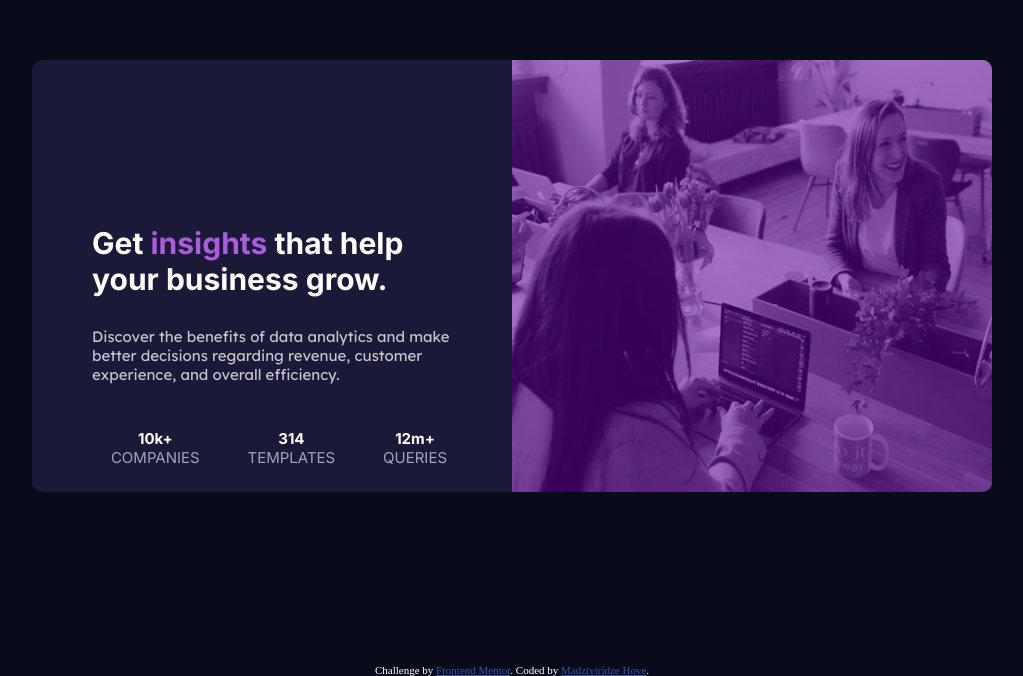
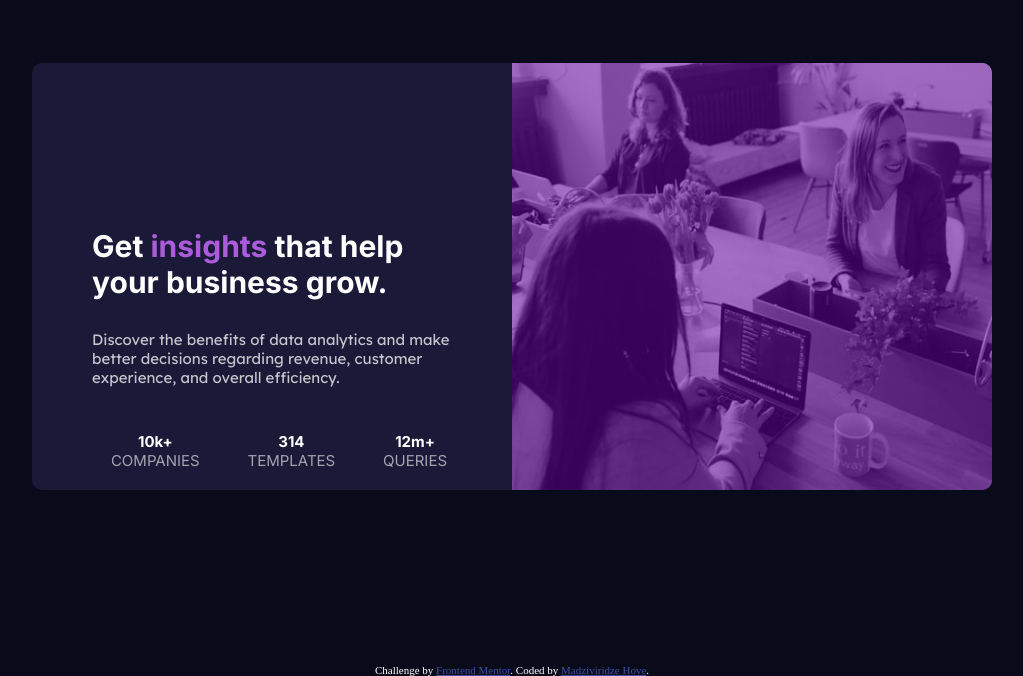
Before and after one commit to madzi-hove/stats-preview-card-component, a plain HTML site: page index.html in a window 1280 px wide. Shown: the part 124-800 px from the top of the page, without its empty margins (128-1151 px from the left). Drawn offline with Linux system fonts and the light colour scheme.

Commit message:
cleaning up code

```diff
--- a/css/styles.css
+++ b/css/styles.css
@@ -7,18 +7,18 @@
 /* start of card background */
 .background {
     display: flex;
+    height: 100vh;
     flex-direction: column;
     align-items: center;
+    justify-content: center;
     background-color: hsl(233, 47%, 7%);
+
 }
 /* start of card */
 .card {
     display: flex;
-    position:absolute;
     flex-direction: column;
-    width: 285px;
-    height: 80vh;
-    top: 10%;
+    max-width: 285px;
     background-color: hsl(244, 38%, 16%);
     border-radius: 10px;
     overflow: hidden;
@@ -27,7 +27,7 @@
 
 .image-container {
     height: 208px;
-    width: 285px;
+    width: 100%;
     background: linear-gradient(hsl(277, 100%, 31%, 0.55), hsl(277, 100%, 31%, 0.55)), url(../images/image-header-mobile.jpg) no-repeat;
     background-size: 100%;
 }
@@ -95,7 +95,6 @@
     margin-bottom: 20px;
 }
 
-
 /* end of customer benefits */
 /* start of attribution */
 .attribution {
@@ -105,7 +104,6 @@
     bottom: 0;
 }
 
-
 .attribution a {
     color: hsl(228, 45%, 44%);
 }
@@ -113,15 +111,10 @@
 
 /* Media queries */
 @media (min-width:880px)  {
-    .background {
-        justify-content: center;
-    }
     .card {
         display: flex;
         flex-direction: row-reverse;
-        width: 75vw;
-        height: 54vh;
-        top: 23%;
+        max-width: 75vw;
     }
     .image-container {
         flex: 1 1 auto;
@@ -129,7 +122,6 @@
         width: 50%;
         background: linear-gradient(hsl(277, 100%, 31%, 0.55), hsl(277, 100%, 31%, 0.55)), url(../images/image-header-desktop.jpg) no-repeat;
         background-size: 100% 100%;
-        /* background-position-x: 10px; */
     }
     .text-container {
         width: 50%;
--- a/index.html
+++ b/index.html
@@ -11,8 +11,6 @@
   <link rel="preconnect" href="https://fonts.googleapis.com">
   <link rel="preconnect" href="https://fonts.gstatic.com" crossorigin>
   <link href="https://fonts.googleapis.com/css2?family=Inter:wght@400;700&display=swap" rel="stylesheet">
-  <link rel="preconnect" href="https://fonts.googleapis.com">
-  <link rel="preconnect" href="https://fonts.gstatic.com" crossorigin>
   <link href="https://fonts.googleapis.com/css2?family=Inter:wght@400;700&family=Lexend+Deca&display=swap" rel="stylesheet">
 </head>
 <body class="background">
```
